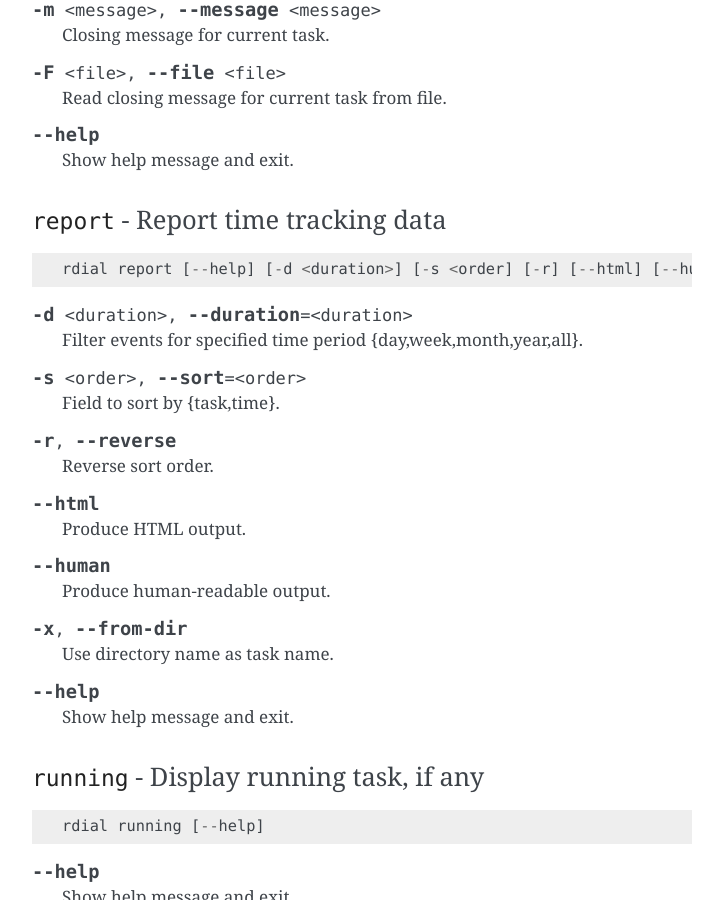
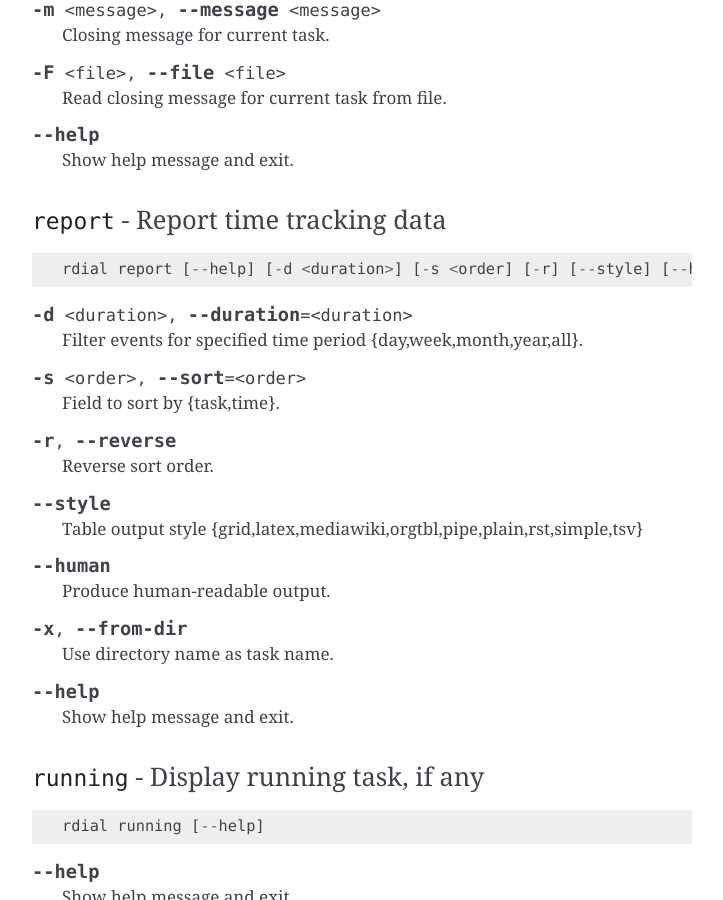
Before and after one commit to JNRowe/rdial, a Sphinx documentation site: the page built from doc/usage.rst, in a window 1280 px wide and 900 px high, scrolled down 2853 px. Shown: the whole window, without its empty margins (388-1111 px from the left). Built offline with Sphinx 7.4.7, drawn with Linux system fonts in a browser that asks for light colours.

Commit message:
Switch to tabulate for report formatting
tabulate supports a variety of interesting output formats, and this makes it
easy to embed reports in to other documents.  EoM timesheet, I'm looking at you!

```diff
--- a/README.rst
+++ b/README.rst
@@ -27,7 +27,7 @@ Requirements
 * blessings_
 * click_
 * configobj_
-* prettytable_
+* tabulate_
 
 It should work with any version of Python_ 2.6 or newer.  If ``rdial`` doesn't
 work with the version of Python you have installed, file an issue_ and I'll
@@ -123,7 +123,7 @@ reproduce the problem, or even better a patch!
 .. _blessings: https://crate.io/packages/blessings/
 .. _click: https://crate.io/packages/click/
 .. _configobj: https://crate.io/packages/configobj/
-.. _prettytable: http://code.google.com/p/prettytable/
+.. _tabulate: https://crate.io/packages/tabulate/
 .. _Python: http://www.python.org/
 .. _issue: https://github.com/JNRowe/rdial/issues
 .. _nose2: https://crate.io/packages/nose2/
--- a/doc/rdial.1.rst
+++ b/doc/rdial.1.rst
@@ -165,8 +165,8 @@ Report time tracking data
 -r, --reverse
     Reverse sort order.
 
---html
-    Produce HTML output.
+--style
+    Table output style {grid,latex,mediawiki,orgtbl,pipe,plain,rst,simple,tsv}.
 
 --human
     Produce human-readable output.
--- a/doc/usage.rst
+++ b/doc/usage.rst
@@ -203,7 +203,7 @@ See :ref:`run wrappers configuration <run-wrappers-label>`.
 
 ::
 
-    rdial report [--help] [-d <duration>] [-s <order] [-r] [--html] [--human] <task>
+    rdial report [--help] [-d <duration>] [-s <order] [-r] [--style] [--human] <task>
 
 .. option:: -d <duration>, --duration=<duration>
 
@@ -217,9 +217,9 @@ See :ref:`run wrappers configuration <run-wrappers-label>`.
 
    Reverse sort order.
 
-.. option:: --html
+.. option:: --style
 
-   Produce HTML output.
+   Table output style {grid,latex,mediawiki,orgtbl,pipe,plain,rst,simple,tsv}
 
 .. option:: --human
 
```
Also changed, not shown: 3 other files.
